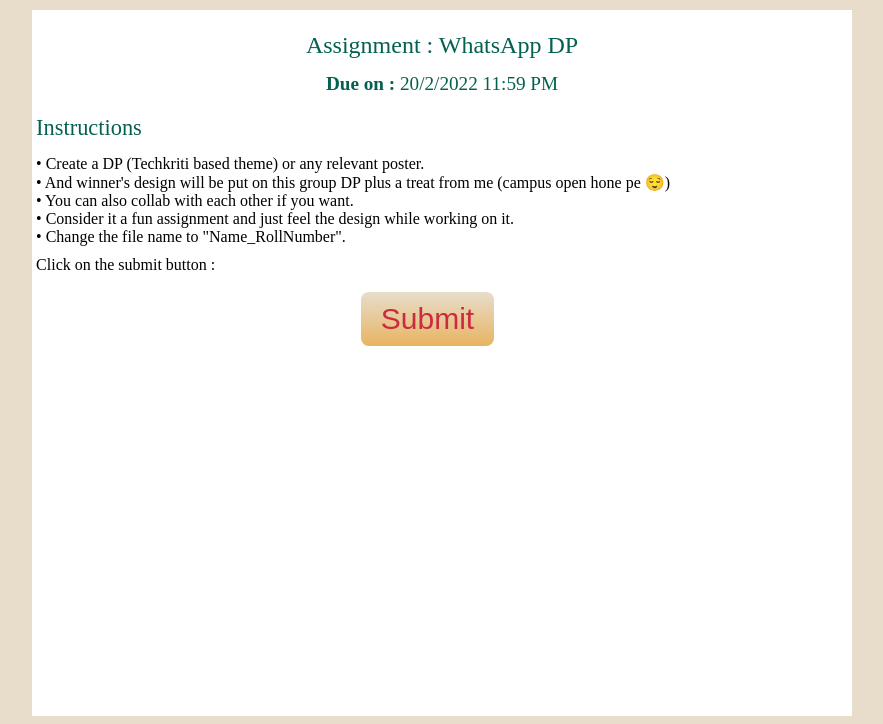
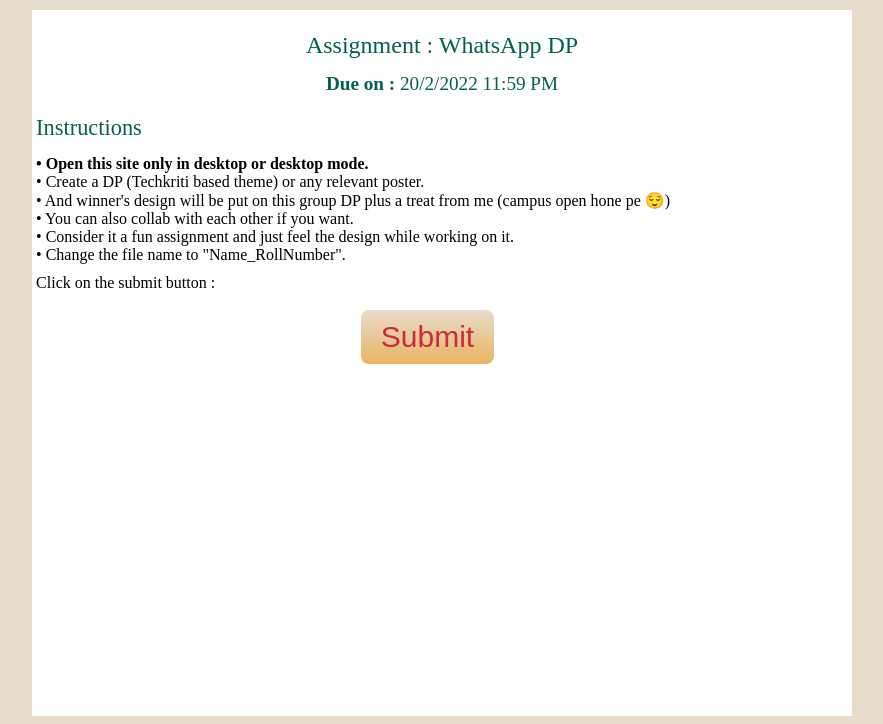
Before and after one commit to Ajeet-iitk/techkritiY21, a plain HTML site: page index.html in a window 1280 px wide. Shown: the part 92-816 px from the top of the page, without its empty margins (198-1081 px from the left). Drawn offline with Linux system fonts and the light colour scheme.

Commit message:
Update index.html

```diff
--- a/index.html
+++ b/index.html
@@ -113,6 +113,7 @@ var x = setInterval(function() {
     </div>
 
     <div _ngcontent-c4="" style="padding-bottom: 10px;">
+        <span _ngcontent-c4=""><strong>• Open this site only in desktop or desktop mode.</strong></span><br>
         <span _ngcontent-c4="">• Create a DP (Techkriti based theme) or any relevant poster. </span><br _ngcontent-c4="">
         <span _ngcontent-c4="">• And winner's design will be put on this group DP plus a treat from me (campus open hone pe 😌)</span><br>
          <span _ngcontent-c4="">• You can also collab with each other if you want.</span><br>
```
